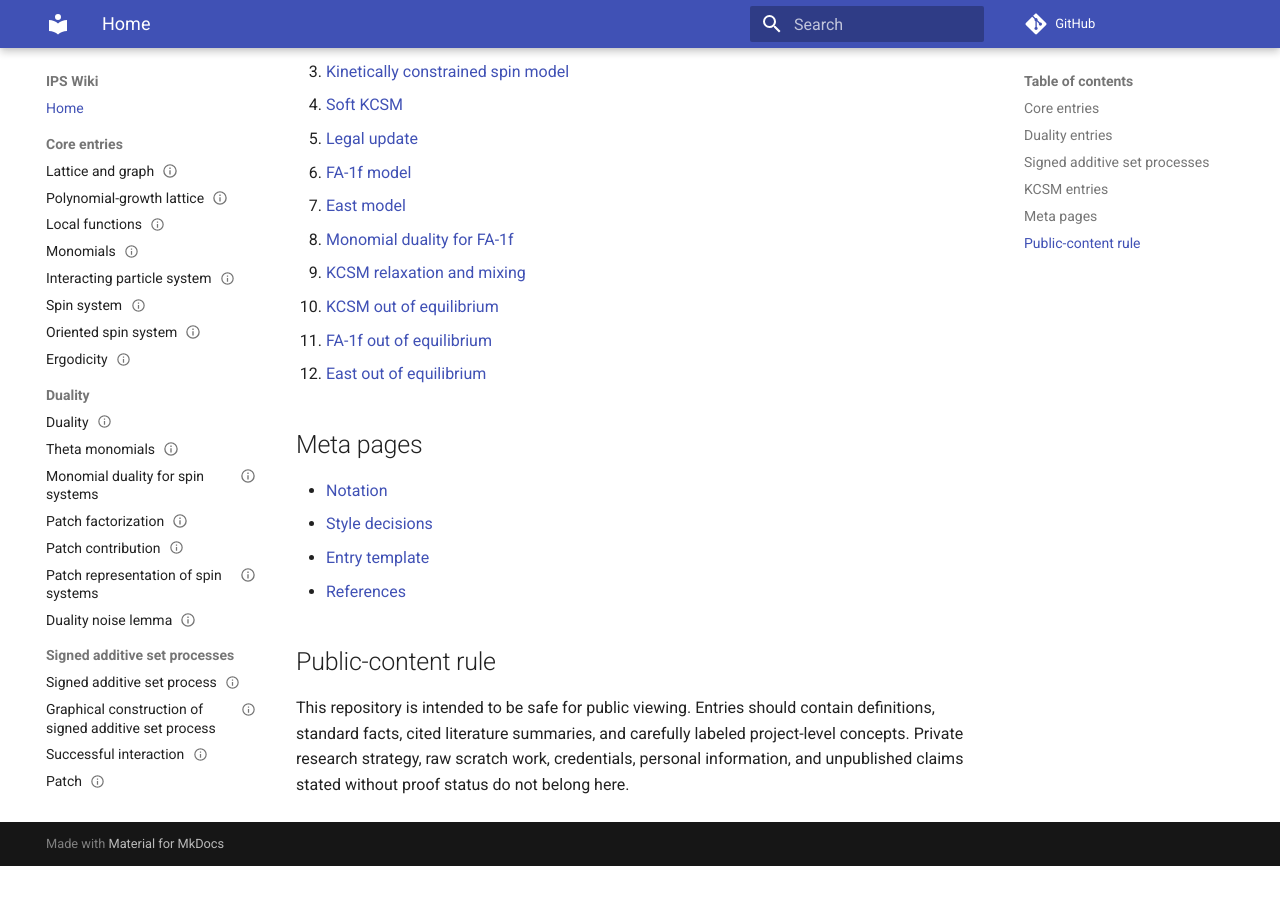
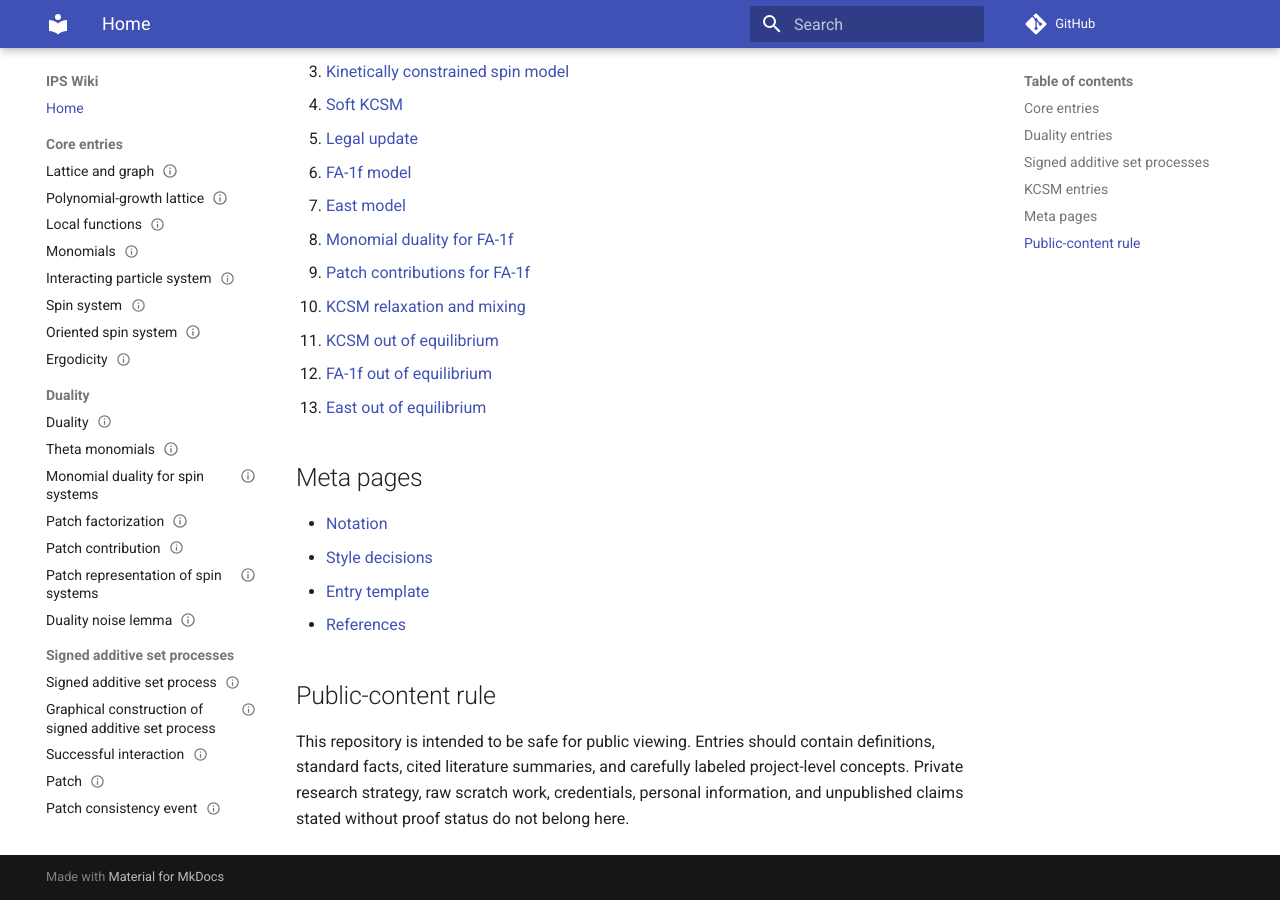
Before and after one commit to maciejgluchowski86-beep/ips-wiki, an MkDocs documentation site: the page built from docs/index.md, in a window 1280 px wide and 900 px high, scrolled down 1427 px. Built offline with MkDocs 1.6.1 and Material for MkDocs 9.7.7, drawn with Linux system fonts in a browser that asks for light colours; comment, search, counter and statistics services are not loaded; before the commit the page ends 2293 px from its top, so only the background shows below that.

Commit message:
add FA-1f patch contributions to index

```diff
--- a/docs/index.md
+++ b/docs/index.md
@@ -47,10 +47,11 @@ The KCSM block uses the standard convention that `0` is the facilitating state.
 6. [FA-1f model](entries/fa-1f-model.md)
 7. [East model](entries/east-model.md)
 8. [Monomial duality for FA-1f](entries/monomial-duality-for-fa-1f.md)
-9. [KCSM relaxation and mixing](entries/kcsm-relaxation-and-mixing.md)
-10. [KCSM out of equilibrium](entries/kcsm-out-of-equilibrium.md)
-11. [FA-1f out of equilibrium](entries/fa-1f-out-of-equilibrium.md)
-12. [East out of equilibrium](entries/east-out-of-equilibrium.md)
+9. [Patch contributions for FA-1f](entries/patch-contributions-for-fa-1f.md)
+10. [KCSM relaxation and mixing](entries/kcsm-relaxation-and-mixing.md)
+11. [KCSM out of equilibrium](entries/kcsm-out-of-equilibrium.md)
+12. [FA-1f out of equilibrium](entries/fa-1f-out-of-equilibrium.md)
+13. [East out of equilibrium](entries/east-out-of-equilibrium.md)
 
 ## Meta pages
 
```
